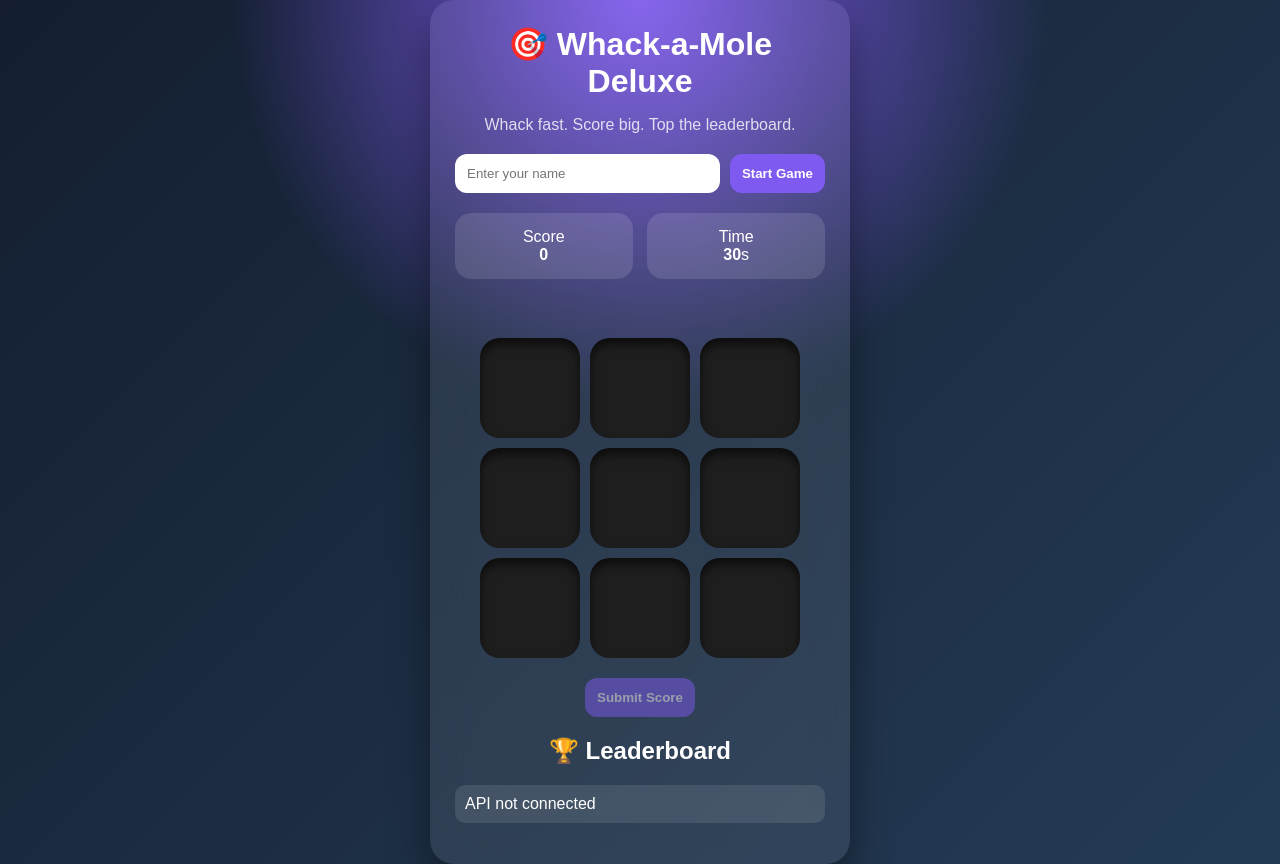
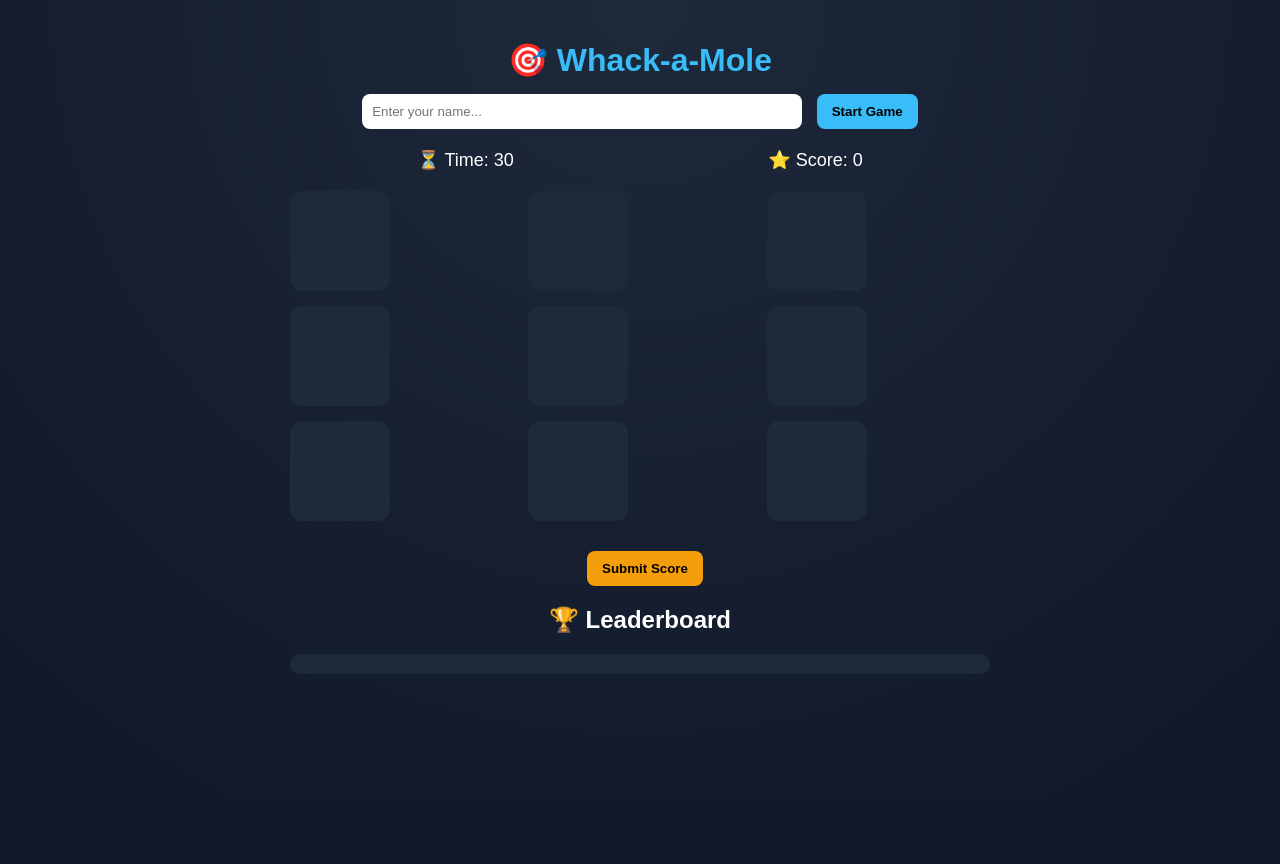
Before and after one commit to saroj2006/whack-a-mole-devops, a plain HTML site: page frontend/index.html in a window 1280 px wide. After the commit the page ends 800 px from the top, so only its background shows below. Drawn offline with Linux system fonts and the light colour scheme; no server answers.

Commit message:
for making the engaging game

```diff
--- a/frontend/index.html
+++ b/frontend/index.html
@@ -2,34 +2,36 @@
 <html lang="en">
 <head>
   <meta charset="UTF-8">
-  <meta name="viewport" content="width=device-width, initial-scale=1.0">
-  <title>🎯 Whack-a-Mole Deluxe</title>
+  <title>Whack-a-Mole DevOps</title>
   <link rel="stylesheet" href="style.css">
 </head>
 <body>
-  <div class="bg-glow"></div>
+
+  <div class="bg"></div>
+
   <div class="container">
-    <h1>🎯 Whack-a-Mole Deluxe</h1>
-    <p class="subtitle">Whack fast. Score big. Top the leaderboard.</p>
 
-    <div class="user-panel">
-      <input id="username" placeholder="Enter your name" maxlength="20" />
-      <button id="startBtn">Start Game</button>
+    <h1>🎯 Whack-a-Mole</h1>
+
+    <div class="start-box">
+      <input id="playerName" placeholder="Enter your name..." />
+      <button onclick="startGame()">Start Game</button>
     </div>
 
-    <div class="stats">
-      <div class="card">Score<br><b id="score">0</b></div>
-      <div class="card">Time<br><b id="time">30</b>s</div>
+    <div class="info">
+      <div>⏳ Time: <span id="time">30</span></div>
+      <div>⭐ Score: <span id="score">0</span></div>
     </div>
 
-    <div id="message"></div>
-    <div id="board" class="board"></div>
+    <div class="grid" id="grid"></div>
 
-    <button id="submitBtn" disabled>Submit Score</button>
+    <button class="submit-btn" onclick="submitScore()">Submit Score</button>
 
     <h2>🏆 Leaderboard</h2>
-    <ul id="leaderboard"></ul>
+    <div id="leaderboard" class="leaderboard"></div>
+
   </div>
+
   <script src="script.js"></script>
 </body>
 </html>
--- a/frontend/script.js
+++ b/frontend/script.js
@@ -1,69 +1,88 @@
-const board=document.getElementById('board');
-const scoreEl=document.getElementById('score');
-const timeEl=document.getElementById('time');
-const startBtn=document.getElementById('startBtn');
-const submitBtn=document.getElementById('submitBtn');
-const leaderboard=document.getElementById('leaderboard');
-const msg=document.getElementById('message');
-const usernameInput=document.getElementById('username');
-let score=0,time=30,timer,moleTimer,current=-1,gameRunning=false;
+let score = 0;
+let time = 30;
+let currentMole = -1;
+let timer;
+let moleTimer;
 
-for(let i=0;i<9;i++){
- const d=document.createElement('div');
- d.className='hole';
- d.onclick=()=>{ if(gameRunning && i===current){ score++; scoreEl.textContent=score; current=-1; d.classList.remove('mole'); } };
- board.appendChild(d);
-}
-const holes=document.querySelectorAll('.hole');
+const grid = document.getElementById("grid");
 
-function showMessage(t){ msg.textContent=t; setTimeout(()=>msg.textContent='',2500); }
-function showMole(){
- holes.forEach(h=>h.classList.remove('mole'));
- current=Math.floor(Math.random()*9);
- holes[current].classList.add('mole');
-}
-async function loadLeaderboard(){
- try{
-   const r=await fetch('/api/leaderboard');
-   const data=await r.json();
-   leaderboard.innerHTML='';
-   if(data.length===0){ leaderboard.innerHTML='<li>No scores yet</li>'; return; }
-   data.forEach((x,i)=>{
-     const li=document.createElement('li');
-     li.textContent=`${i+1}. ${x.username} — ${x.score}`;
-     leaderboard.appendChild(li);
-   });
- }catch{ leaderboard.innerHTML='<li>API not connected</li>'; }
+for (let i = 0; i < 9; i++) {
+  const div = document.createElement("div");
+  div.classList.add("hole");
+  div.setAttribute("data-id", i);
+  div.addEventListener("click", hitMole);
+  grid.appendChild(div);
 }
 
-startBtn.onclick=()=>{
- const username=usernameInput.value.trim();
- if(!username){ showMessage('Please enter your name first!'); return; }
- gameRunning=true; score=0; time=30;
- scoreEl.textContent=0; timeEl.textContent=30; submitBtn.disabled=true;
- showMole();
-  moleTimer=setInterval(showMole,700);
- timer=setInterval(()=>{
-   time--; timeEl.textContent=time;
-   if(time<=0){
-     clearInterval(timer); clearInterval(moleTimer);
-     holes.forEach(h=>h.classList.remove('mole'));
-     gameRunning=false;
-     submitBtn.disabled=false;
-     showMessage('Game over! Submit your score.');
-   }
- },1000);
-};
+function startGame() {
+  score = 0;
+  time = 30;
+  document.getElementById("score").innerText = score;
+  document.getElementById("time").innerText = time;
 
-submitBtn.onclick=async()=>{
- const username=usernameInput.value.trim();
- if(!username) return;
- const r=await fetch('/api/score',{
-   method:'POST',
-   headers:{'Content-Type':'application/json'},
-   body:JSON.stringify({username,score})
- });
-  if(r.ok){ showMessage('Score submitted!'); submitBtn.disabled=true; loadLeaderboard(); }
-};
+  timer = setInterval(countdown, 1000);
+  moleTimer = setInterval(showMole, 800);
+}
+
+function countdown() {
+  time--;
+  document.getElementById("time").innerText = time;
+
+  if (time <= 0) {
+    clearInterval(timer);
+    clearInterval(moleTimer);
+    alert("Game Over! Score: " + score);
+  }
+}
+
+function showMole() {
+  document.querySelectorAll(".hole").forEach(h => {
+    h.innerHTML = "";
+  });
+
+  currentMole = Math.floor(Math.random() * 9);
+  const mole = document.querySelector(`[data-id="${currentMole}"]`);
+  mole.innerHTML = "🐹";
+}
+
+function hitMole(e) {
+  const id = e.target.getAttribute("data-id");
+
+  if (parseInt(id) === currentMole) {
+    score++;
+    document.getElementById("score").innerText = score;
+  }
+}
+
+/* backend unchanged */
+function submitScore() {
+  const name = document.getElementById("playerName").value;
+
+  if (!name) {
+    alert("Enter name first!");
+    return;
+  }
+
+  fetch("/api/score", {
+    method: "POST",
+    headers: { "Content-Type": "application/json" },
+    body: JSON.stringify({ name, score })
+  }).then(() => {
+    loadLeaderboard();
+  });
+}
+
+function loadLeaderboard() {
+  fetch("/api/leaderboard")
+    .then(res => res.json())
+    .then(data => {
+      const lb = document.getElementById("leaderboard");
+      lb.innerHTML = "";
+
+      data.forEach((item, i) => {
+        lb.innerHTML += `<div>${i + 1}. ${item.name} - ${item.score}</div>`;
+      });
+    });
+}
 
 loadLeaderboard();
--- a/frontend/style.css
+++ b/frontend/style.css
@@ -1,28 +1,117 @@
-*{box-sizing:border-box}
-body{
-  margin:0;
-  min-height:100vh;
-  font-family:Arial,sans-serif;
-  background:linear-gradient(135deg,#141e30,#243b55);
-  color:white;
-  display:flex;
-  justify-content:center;
-  align-items:center;
+body {
+  margin: 0;
+  font-family: Arial, sans-serif;
+  background: #0f172a;
+  color: white;
+  text-align: center;
 }
-.bg-glow{position:fixed; inset:0; background:radial-gradient(circle at top,#7f5af0 0%,transparent 40%);}
-.container{position:relative; z-index:1; width:420px; padding:25px; backdrop-filter:blur(18px); background:rgba(255,255,255,.08); border-radius:24px; box-shadow:0 20px 40px rgba(0,0,0,.4); text-align:center;}
-h1{margin:0}.subtitle{opacity:.8}
-.user-panel{display:flex; gap:10px; margin:20px 0}
-input,button{padding:12px;border:none;border-radius:12px}
-input{flex:1}
-button{background:#7f5af0;color:white;font-weight:700;cursor:pointer}
-button:disabled{opacity:.5;cursor:not-allowed}
-.stats{display:flex;justify-content:space-between;margin:15px 0}
-.card{width:48%;padding:15px;background:rgba(255,255,255,.12);border-radius:16px}
-.board{margin:20px auto;display:grid;grid-template-columns:repeat(3,100px);gap:10px;justify-content:center}
-.hole{width:100px;height:100px;background:#1e1e1e;border-radius:20px;box-shadow:inset 0 6px 10px rgba(0,0,0,.6);cursor:pointer;transition:.2s}
-.hole:hover{transform:scale(1.03)}
-.mole{background:radial-gradient(circle,#ffd166,#ff9f1c); transform:translateY(-6px)}
-#leaderboard{padding:0;list-style:none;text-align:left}
-#leaderboard li{background:rgba(255,255,255,.1);margin:8px 0;padding:10px;border-radius:10px}
-#message{min-height:24px;color:#ffd166;font-weight:bold}
+
+/* background glow */
+.bg {
+  position: fixed;
+  width: 100%;
+  height: 100%;
+  background: radial-gradient(circle at top, #1e293b, #0f172a);
+  z-index: -1;
+}
+
+.container {
+  max-width: 700px;
+  margin: auto;
+  padding: 20px;
+}
+
+/* title */
+h1 {
+  margin-bottom: 10px;
+  color: #38bdf8;
+}
+
+/* input area */
+.start-box {
+  margin: 15px 0;
+}
+
+input {
+  padding: 10px;
+  border-radius: 8px;
+  border: none;
+  width: 60%;
+}
+
+button {
+  padding: 10px 15px;
+  margin-left: 10px;
+  border: none;
+  border-radius: 8px;
+  cursor: pointer;
+  background: #38bdf8;
+  color: black;
+  font-weight: bold;
+  transition: 0.2s;
+}
+
+button:hover {
+  transform: scale(1.05);
+}
+
+/* info bar */
+.info {
+  display: flex;
+  justify-content: space-around;
+  margin: 20px 0;
+  font-size: 18px;
+}
+
+/* grid */
+.grid {
+  display: grid;
+  grid-template-columns: repeat(3, 1fr);
+  gap: 15px;
+  margin: 20px 0;
+}
+
+/* holes */
+.hole {
+  width: 100px;
+  height: 100px;
+  background: #1e293b;
+  border-radius: 12px;
+  display: flex;
+  align-items: center;
+  justify-content: center;
+  font-size: 40px;
+  cursor: pointer;
+  transition: 0.2s;
+}
+
+.hole:hover {
+  background: #334155;
+  transform: scale(1.05);
+}
+
+/* mole */
+.mole {
+  background: #22c55e;
+  border-radius: 50%;
+  width: 60px;
+  height: 60px;
+  display: flex;
+  align-items: center;
+  justify-content: center;
+  font-size: 30px;
+}
+
+/* submit */
+.submit-btn {
+  margin-top: 10px;
+  background: #f59e0b;
+}
+
+/* leaderboard */
+.leaderboard {
+  margin-top: 10px;
+  padding: 10px;
+  background: #1e293b;
+  border-radius: 10px;
+}
```
